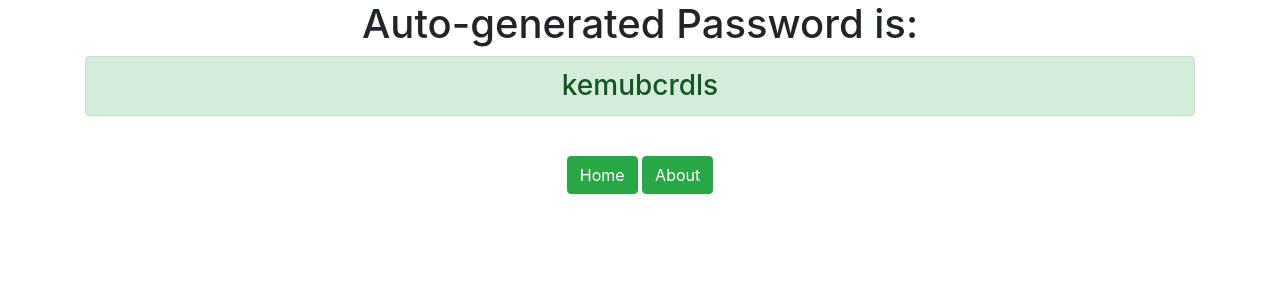
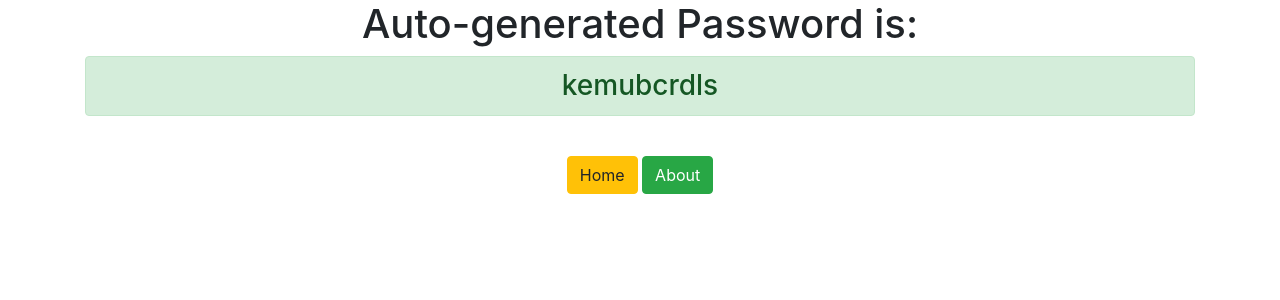
Before and after one commit to Nandasb3/django-password-generator-challenge01, a Django app: page /challenge/ in a window 1280 px wide. Shown: the top 300 px of the page. Run offline with Django 3.2, Linux system fonts and the light colour scheme; some libraries are stand-ins or nearby versions.

Commit message:
added warining button

```diff
--- a/challenge/templates/challenge/challenge.html
+++ b/challenge/templates/challenge/challenge.html
@@ -2,6 +2,6 @@
 <div class="container text-center">
     <h1>Auto-generated Password is:</h1>
     <h3 class="alert alert-success">{{ password }}</h3><br>
-    <a href="{% url 'home' %}" class="btn btn-success">Home</a>
+    <a href="{% url 'home' %}" class="btn btn-warning">Home</a>
     <a href="{% url 'about' %}" class="btn btn-success">About</a><br>
 </div>
```
